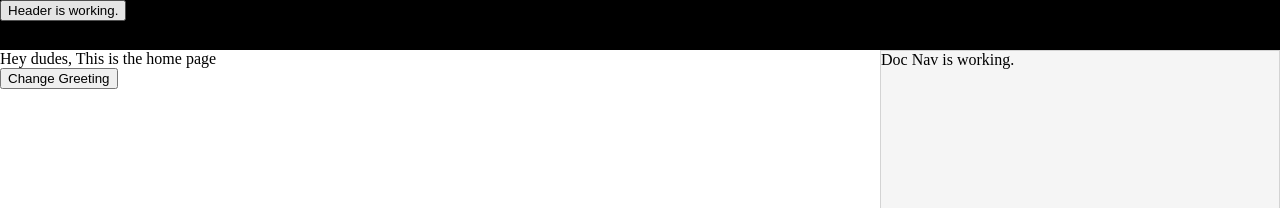
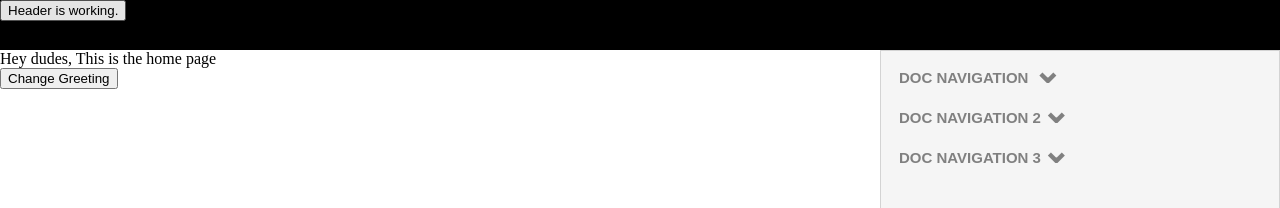
Before and after one commit to JayCogen44/Otis, a React app: page / in a window 1280 px wide. Shown: the top 208 px of the page. Built offline with nearby package versions, Linux system fonts and the light colour scheme; no server answers.

Commit message:
Nav animation

```diff
--- a/client/components/DocNav.js
+++ b/client/components/DocNav.js
@@ -3,9 +3,49 @@ import React, { Component } from 'react';
 
 class DocNav extends Component {
 
+
     render(){
+
+        // ALLOWS ANIMATION OF DROPDOWN NAVIGATION
+        let coll = document.getElementsByClassName("collapsible");
+        let i;
+
+        for (i = 0; i < coll.length; i++) {
+          coll[i].addEventListener("click", function() {
+            this.classList.toggle("active");
+            var content = this.nextElementSibling;
+            if (content.style.maxHeight){
+              content.style.maxHeight = null;
+            } else {
+              content.style.maxHeight = content.scrollHeight + "px";
+            }
+          });
+        }
+
         return(
-            <div className='DocNav'>Doc Nav is working.</div>
+            <div className='DocNav'>
+            <span className='collapsible'>DOC NAVIGATION </span>
+                <div className="content">
+                    <p>Item 1</p>
+                    <p>Item 2</p>
+                    <p>Item 3</p>
+                </div>
+
+            <span className='collapsible'>DOC NAVIGATION 2</span>
+                <div className="content">
+                    <p>Item 1</p>
+                    <p>Item 2</p>
+                    <p>Item 3</p>
+                </div>
+
+            <span className='collapsible'>DOC NAVIGATION 3</span>
+                <div className="content">
+                    <p>Item 1</p>
+                    <p>Item 2</p>
+                    <p>Item 3</p>
+                </div>
+
+            </div>
         )
     }
 }
--- a/client/css/App.css
+++ b/client/css/App.css
@@ -34,6 +34,7 @@ body {
     grid-area: c;
 }
 
+/* DOC NAV STYLING */
 .DocNav {
     grid-area: b;
     border-style: solid;
@@ -41,3 +42,48 @@ body {
     border-color: lightgray;
     background-color: whitesmoke;
 }
+
+.collapsible {
+    font-size: 15px;
+    font-family: Arial, Helvetica, sans-serif;
+    font-weight: bold;
+    background-color: whitesmoke;
+    color: grey;
+    cursor: pointer;
+    padding: 18px;
+    width: 100%;
+    border: none;
+    text-align: left;
+    outline: none;
+    display: fixed;
+  }
+
+  /* Add a background color to the button if it is clicked on (add the .active class with JS), and when you move the mouse over it (hover) */
+  .active, .collapsible:hover {
+    color: black;
+  }
+
+  /* Style the collapsible content. Note: hidden by default */
+  .content {
+    font-family: Arial, Helvetica, sans-serif;
+    padding: 0 18px;
+    background-color: whitesmoke;
+    max-height: 0;
+    overflow: hidden;
+    transition: max-height 0.1s ease-out;
+  }
+
+  /* ADDS ARROWS NEXT TO COLLAPSIBLE TEXT */
+  .collapsible:after {
+    content: '\2304' ; /* Unicode character for downward facing arrow */
+    font-size: 35px;
+    color: grey;
+    /* float: right; */
+    /* margin-left: 5px; */
+  }
+
+  .active:after {
+    content: "\2303"; /* Unicode character for upward facing arrow */
+    font-size: 18px;
+    color: grey;
+  }
```
